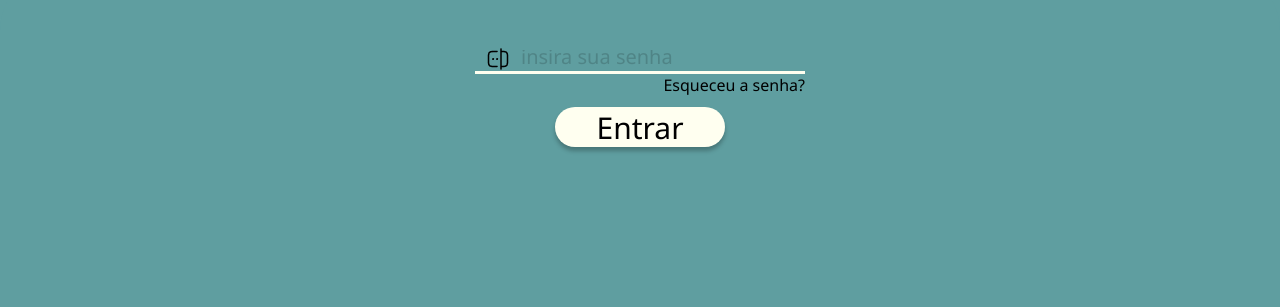
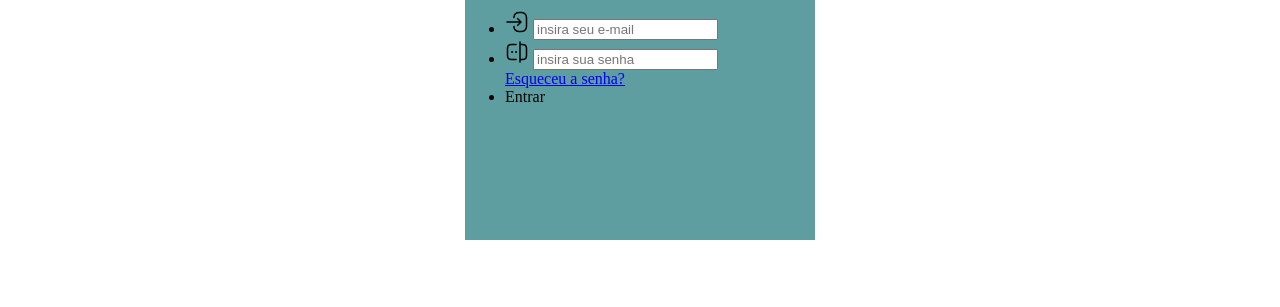
Before and after one commit to RafaFigueiroa/MovimenTEA, a plain HTML site: page html/entrar.html in a window 1280 px wide. Shown: the part 535-842 px from the top of the page. After the commit the page ends 800 px from the top, so only its background shows below. Drawn offline with Linux system fonts and the light colour scheme.

Commit message:
Add files via upload

```diff
--- a/styles/style.css
+++ b/styles/style.css
@@ -1,122 +1,72 @@
-*{
-    padding: 0;
-    margin: 0;
-    font-family: 'Segoe UI', Tahoma, Geneva, Verdana, sans-serif;
+.div1 {
+    color: black;
+    font-size: 10px;
+    height: 100px;
+
+    background-color: rgb(95, 158, 160);
+    position: center;
+}
+.div2 {
+    color: black;
+    font-size: 10px;
+    height: 150px;
+
+    background-color: rgb(255, 255, 240);
+    position: right;
+}
+.div3 {
+    color: black;
+    font-size: 10px;
+    height: 150px;
+
+    background-color: rgb(255, 255, 240);
+    position: right;
+}
+.div4 {
+    color: black;
+    font-size: 10px;
+    height: 150px;
+
+    background-color:rgb(255, 255, 240);
+    position: right;
+}
+.div4 {
+    color: black;
+    font-size: 10px;
+    height: 150px;
+
+    background-color:rgb(255, 255, 240);
+    position: right;
+}
+.div5 {
+    color: black;
+    font-size: 10px;
+    height: 150px;
+
+    background-color:rgb(255, 255, 240);
+    position: right;
 }
 
-/* index pag */
+button {
+    all: unset;
+    cursor: pointer;
+    outline: revert;
+  }
+
+
 
 .geral{
-    height: 100vh;
-    width: 100vw;
-    background-color: #FFFFF0;
+    height: 750px;
+    width: 350px;
+    background-color: #5F9EA0;
+
+    position: absolute;
+    top: 50%;
+    left: 50%;
+    transform: translate(-50%, -50%);
 
     display: grid;
     grid-template-rows: auto auto;
-}
 
-.top-div{
-  display: flex;
-  align-items: center;
-  justify-content: center;
-}
-
-.logo-img{
-  width: 95%;
-  margin-top: 3rem;
-}
-
-.bottom-div{
-    width: 100vw;
-    background-color: #5F9EA0;
-
-    display: flex;
-    justify-content: center;
-    align-items: center;
-
-    border-radius: 60px 60px 0 0;
-}
-
-ul{
-    list-style: none;
-}
-
-button{
-    width: 340px;
-    height: 62px;
-    background-color: #FFFFF0;
-    border: none;
-    border-radius: 40px;
-    font-size: 40px;
-
-    box-shadow: 0px 4px 4px rgba(0, 0, 0, 0.25);
-}
-
-button:hover{
-    background-color: #fafa45;
-}
-
-.entrar-button{
-    margin-bottom: 64px;
-}
-
-/* pagina de entrar */
-
-.entrar-pag .geral{
-  background-color: #5F9EA0;
-}
-
-.entrar-pag button{
-    width: 170px;
-    height: 40px;
-    font-size: 30px;
-}
-
-.entrar-pag .bottom-div{
-    padding-bottom: 10rem;
-}
-
-.input-div{
-    width: 330px;
-    border-bottom: 3px solid #FFFFF0;
-
-    display: flex;
     align-items: center;
 }
-
-.input-email{
-    margin-bottom: 50px;
-}
-
-.input-senha{
-    margin-bottom: 11px;
-}
-
-.icon-login{
-    margin: 0 11px;
-}
-
-input{
-    background-color: transparent;
-    border: none;
-}
-
-input::-webkit-input-placeholder{
-    font-size: 20px;
-    color: rgba(0, 0, 0, 0.16);
-}
-
-.div-a{
-    display: flex;
-    justify-content: end;
-}
-
-a{
-    text-decoration: none;
-    color: #000000;
-}
-
-.li-enviar-button{
-    display: flex;
-    justify-content: center;
-}
```
Also changed, not shown: styles/seta-esquerda.png (added).
